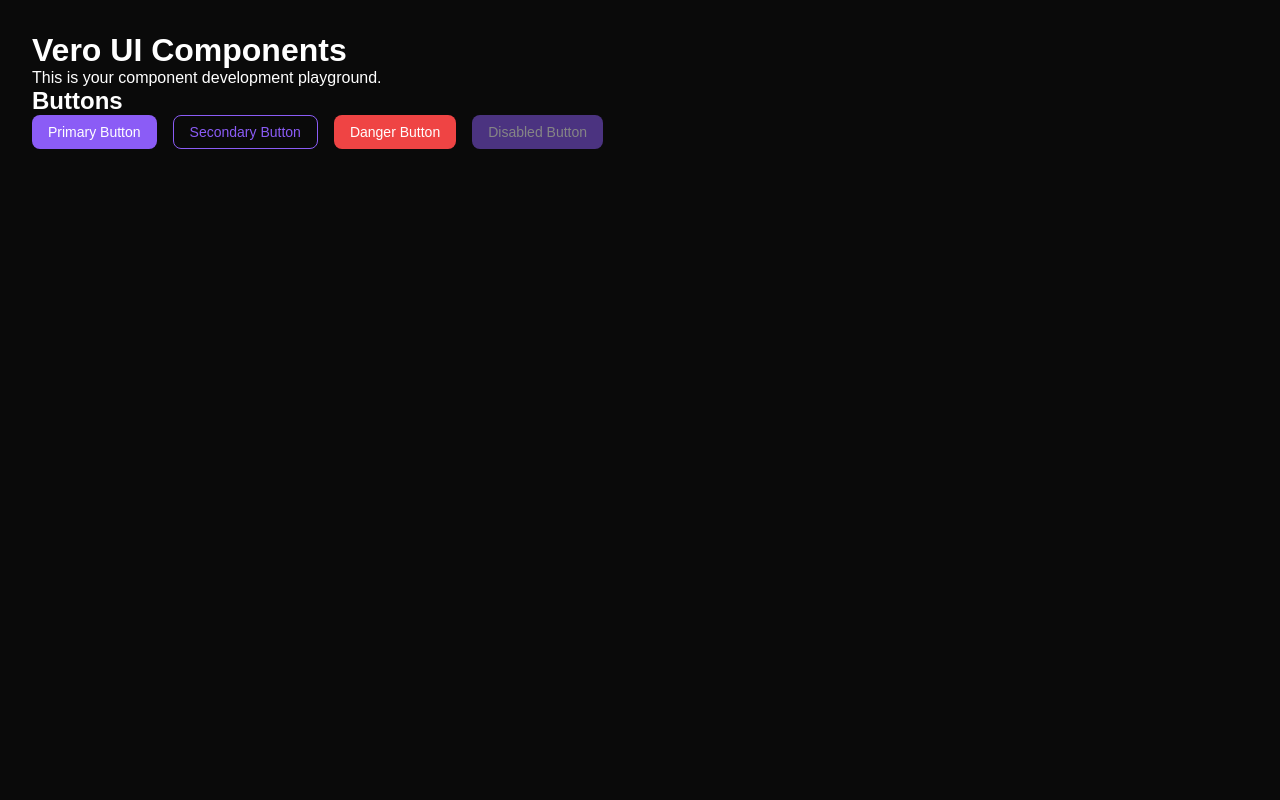
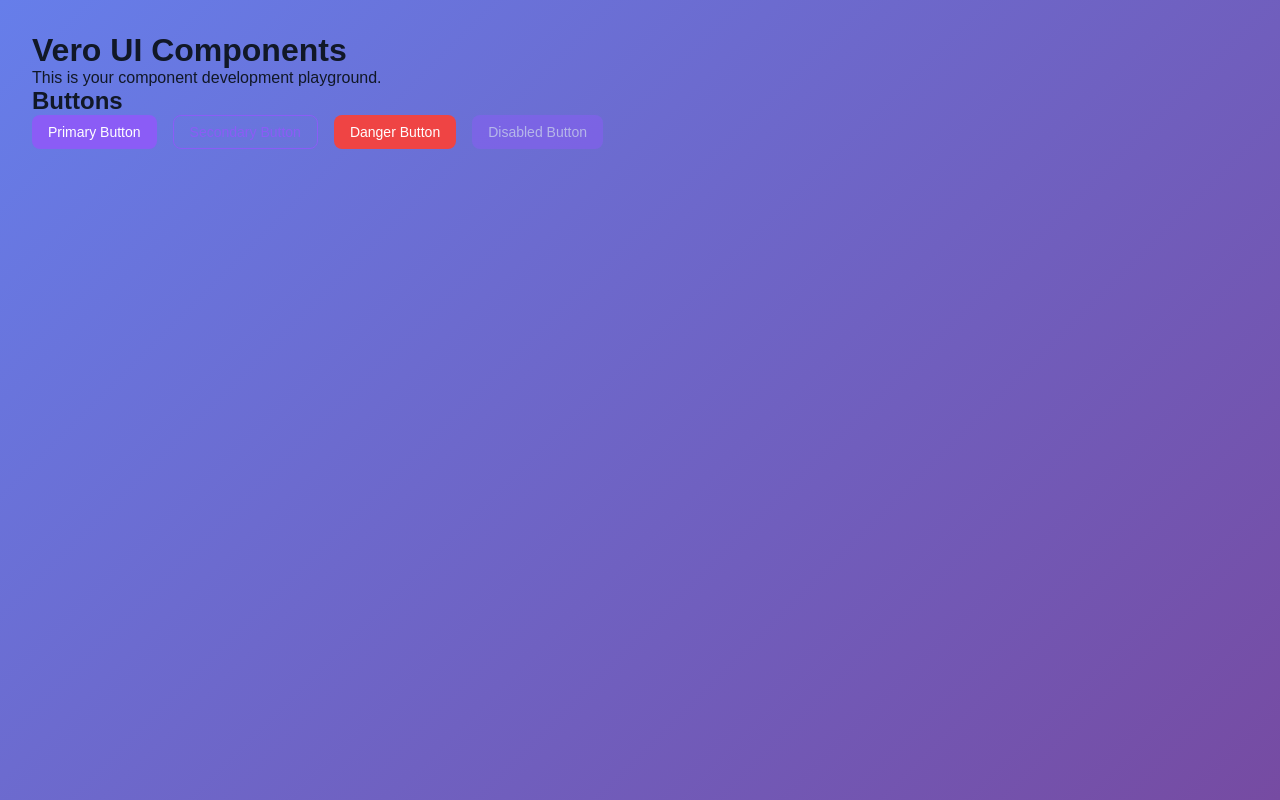
Before and after one commit to IUT-Dhongorsho/Vero_SPL2, a React (Vite) app in the folder code/apps/ui/: page / in a window 1280 px wide. Built offline with nearby package versions, Linux system fonts and the light colour scheme.

Commit message:
Global css added

```diff
--- a/code/apps/ui/src/styles/globals.css
+++ b/code/apps/ui/src/styles/globals.css
@@ -4,8 +4,80 @@
   box-sizing: border-box;
 }
 
+:root {
+  /* Light Theme Colors */
+  --primary: #8B5CF6;
+  --primary-dark: #7C3AED;
+  --primary-light: #A78BFA;
+  --secondary: #10B981;
+  --danger: #EF4444;
+  --warning: #F59E0B;
+  --info: #3B82F6;
+
+  /* Backgrounds */
+  --bg-primary: #FFFFFF;
+  --bg-secondary: #F9FAFB;
+  --bg-tertiary: #F3F4F6;
+
+  /* Text */
+  --text-primary: #111827;
+  --text-secondary: #6B7280;
+  --text-tertiary: #9CA3AF;
+
+  /* Borders */
+  --border: #E5E7EB;
+  --border-light: #F3F4F6;
+
+  /* Glassmorphism */
+  --glass-bg: rgba(255, 255, 255, 0.8);
+  --glass-border: rgba(139, 92, 246, 0.2);
+  --glass-shadow: 0 8px 32px 0 rgba(31, 38, 135, 0.07);
+
+  /* Shadows */
+  --shadow-sm: 0 1px 2px 0 rgb(0 0 0 / 0.05);
+  --shadow-md: 0 4px 6px -1px rgb(0 0 0 / 0.1);
+  --shadow-lg: 0 10px 15px -3px rgb(0 0 0 / 0.1);
+  --shadow-glass: 0 8px 32px rgba(0, 0, 0, 0.08);
+
+  /* Border Radius */
+  --radius-sm: 4px;
+  --radius-md: 8px;
+  --radius-lg: 12px;
+  --radius-xl: 16px;
+  --radius-2xl: 24px;
+}
+
 body {
-  font-family: -apple-system, BlinkMacSystemFont, 'Segoe UI', Roboto, Oxygen, Ubuntu, sans-serif;
-  background-color: #0A0A0A;
-  color: #FFFFFF;
+  font-family: 'Inter', -apple-system, BlinkMacSystemFont, 'Segoe UI', Roboto, sans-serif;
+  background: linear-gradient(135deg, #667eea 0%, #764ba2 100%);
+  color: var(--text-primary);
+  min-height: 100vh;
 }
+
+/* Glassmorphism Utility */
+.glass {
+  background: var(--glass-bg);
+  backdrop-filter: blur(10px);
+  border: 1px solid var(--glass-border);
+  box-shadow: var(--shadow-glass);
+}
+
+/* Scrollbar */
+::-webkit-scrollbar {
+  width: 8px;
+  height: 8px;
+}
+
+::-webkit-scrollbar-track {
+  background: var(--bg-tertiary);
+  border-radius: 4px;
+}
+
+::-webkit-scrollbar-thumb {
+  background: var(--primary-light);
+  border-radius: 4px;
+}
+
+::-webkit-scrollbar-thumb:hover {
+  background: var(--primary);
+}
```
